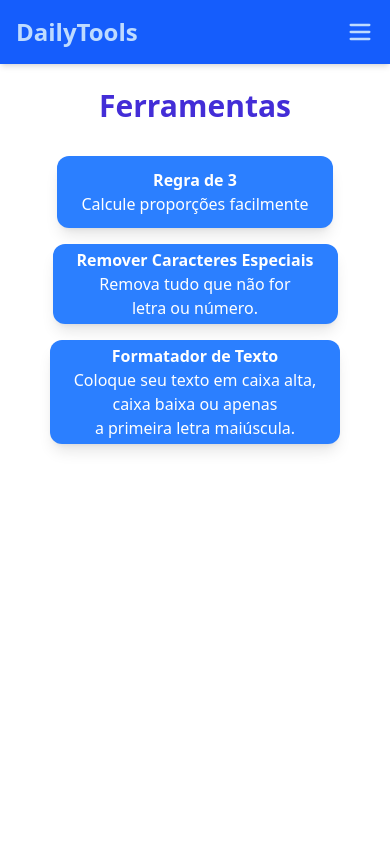
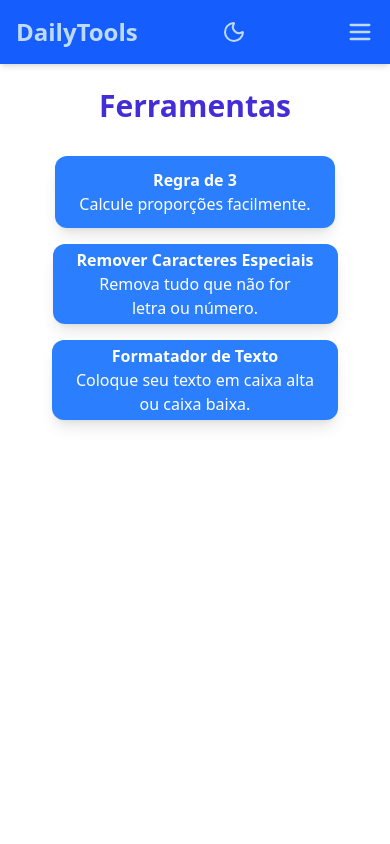
Before and after one commit to abiass/dailytools, a React (Vite) app: page / in a window 390 px wide. Shown: the top 844 px of the page. Built offline with nearby package versions, Linux system fonts and the light colour scheme.

Commit message:
dark mode on

```diff
--- a/src/App.jsx
+++ b/src/App.jsx
@@ -32,7 +32,7 @@ function Home() {
             onClick={() => navigate("/regra3")}
           >
             <strong>Regra de 3</strong>
-            <p>Calcule proporções facilmente</p>
+            <p>Calcule proporções facilmente.</p>
           </li>
 
           <li
@@ -51,8 +51,9 @@ function Home() {
           >
             <strong>Formatador de Texto</strong>
             <p>
-              Coloque seu texto em caixa alta, <br />
-              caixa baixa ou apenas <br />a primeira letra maiúscula.
+              Coloque seu texto em caixa alta
+              <br />
+              ou caixa baixa.
             </p>
           </li>
 
--- a/src/components/Navbar.jsx
+++ b/src/components/Navbar.jsx
@@ -1,52 +1,69 @@
-// src/components/Navbar.jsx
-import React, { useState } from "react";
-import { Menu, X } from "lucide-react"; // ícones leves
-import { Link } from "react-router-dom"; // import Link para navegação
+import React, { useState, useEffect } from "react";
+import { Menu, X, Sun, Moon } from "lucide-react"; // adicionei ícones para luz/escuro
+import { Link } from "react-router-dom";
 
 function Navbar() {
-  const [isOpen, setIsOpen] = useState(false); // controlar se o menu está aberto
-  {
-    /*const [isDarkMode, setIsDarkMode] = useState(false); // controlar modo escuro
+  const [isOpen, setIsOpen] = useState(false);
+  const [isDarkMode, setIsDarkMode] = useState(() => {
+    // avaliando valor inicial usando localStorage
+    const saved = localStorage.getItem("theme");
+    if (saved) {
+      return saved === "dark";
+    }
+    // fallback: verifica o sistema
+    return window.matchMedia("(prefers-color-scheme: dark)").matches;
+  });
 
-  // const toggleDarkMode = () => {
-  //   setIsDarkMode(!isDarkMode);
-  //  };*/
-  }
+  useEffect(() => {
+    if (isDarkMode) {
+      document.documentElement.classList.add("dark");
+      localStorage.setItem("theme", "dark");
+    } else {
+      document.documentElement.classList.remove("dark");
+      localStorage.setItem("theme", "light");
+    }
+  }, [isDarkMode]);
 
   return (
     <nav className="bg-blue-600 p-4 shadow-md dark:bg-gray-800">
       <div className="max-w-7xl mx-auto flex justify-between items-center">
-        {/* Logo */}
-
-        <Link to="/" className="text-2xl font-bold text-blue-200">
+        <Link
+          to="/"
+          className="text-2xl font-bold text-blue-200 dark:text-blue-100"
+        >
           DailyTools
         </Link>
-        {/*<button className="cursor-pointer" onClick={setIsDarkMode}>
-          Dark Mode
-        </button>*/}
-        {/* Botão hamb - só aparece em telas pequenas */}
+
+        {/* Botão toggle modo claro/escuro */}
         <button
-          className="md:hidden text-blue-200 hover:text-gray-700 transition cursor-pointer dark:hover:text-gray-300"
+          onClick={() => setIsDarkMode((prev) => !prev)}
+          className="mr-4 text-blue-200 cursor-pointer dark:text-gray-200 hover:text-gray-700 dark:hover:text-gray-300 transition"
+        >
+          {isDarkMode ? <Sun size={24} /> : <Moon size={24} />}
+        </button>
+
+        {/* Botão menu mobile */}
+        <button
+          className="md:hidden text-blue-200 dark:text-gray-200 hover:text-gray-700 dark:hover:text-gray-300 transition"
           onClick={() => setIsOpen(!isOpen)}
         >
           {isOpen ? <X size={28} /> : <Menu size={28} />}
         </button>
 
-        {/* Links - desktop */}
+        {/* Links desktop */}
         <ul className="hidden md:flex space-x-6">
           <li>
             <Link
               to="/"
-              className="text-blue-200 hover:text-gray-700 transition cursor-pointer dark:hover:text-gray-300"
+              className="text-blue-200 dark:text-blue-100 hover:text-gray-700 dark:hover:text-gray-300 transition"
             >
               Home
             </Link>
           </li>
-
           <li>
             <Link
               to="/about"
-              className="text-blue-200 hover:text-gray-700 transition cursor-pointer dark:hover:text-gray-300"
+              className="text-blue-200 dark:text-blue-100 hover:text-gray-700 dark:hover:text-gray-300 transition"
             >
               Sobre
             </Link>
@@ -54,26 +71,24 @@ function Navbar() {
         </ul>
       </div>
 
-      {/* Links - mobile (dropdown list) */}
+      {/* Links mobile */}
       {isOpen && (
         <ul className="md:hidden flex flex-col space-y-4 mt-4">
           <li>
             <Link
               to="/"
-              className="block text-blue-200 hover:text-gray-700 transition cursor-pointer dark:hover:text-gray-300"
-              onClick={() => setIsOpen(false)} // fecha menu ao clicar
+              className="block text-blue-200 dark:text-blue-100 hover:text-gray-700 dark:hover:text-gray-300 transition"
+              onClick={() => setIsOpen(false)}
             >
               Home
             </Link>
           </li>
-
           <li>
             <Link
-              to="/About"
-              className="block text-blue-200 hover:text-gray-700 transition cursor-pointer"
+              to="/about"
+              className="block text-blue-200 dark:text-blue-100 hover:text-gray-700 dark:hover:text-gray-300 transition"
               onClick={() => setIsOpen(false)}
             >
-              {" "}
               Sobre
             </Link>
           </li>
--- a/src/index.css
+++ b/src/index.css
@@ -1 +1,3 @@
 @import "tailwindcss";
+
+@custom-variant dark (&:where(.dark, .dark *));
```
